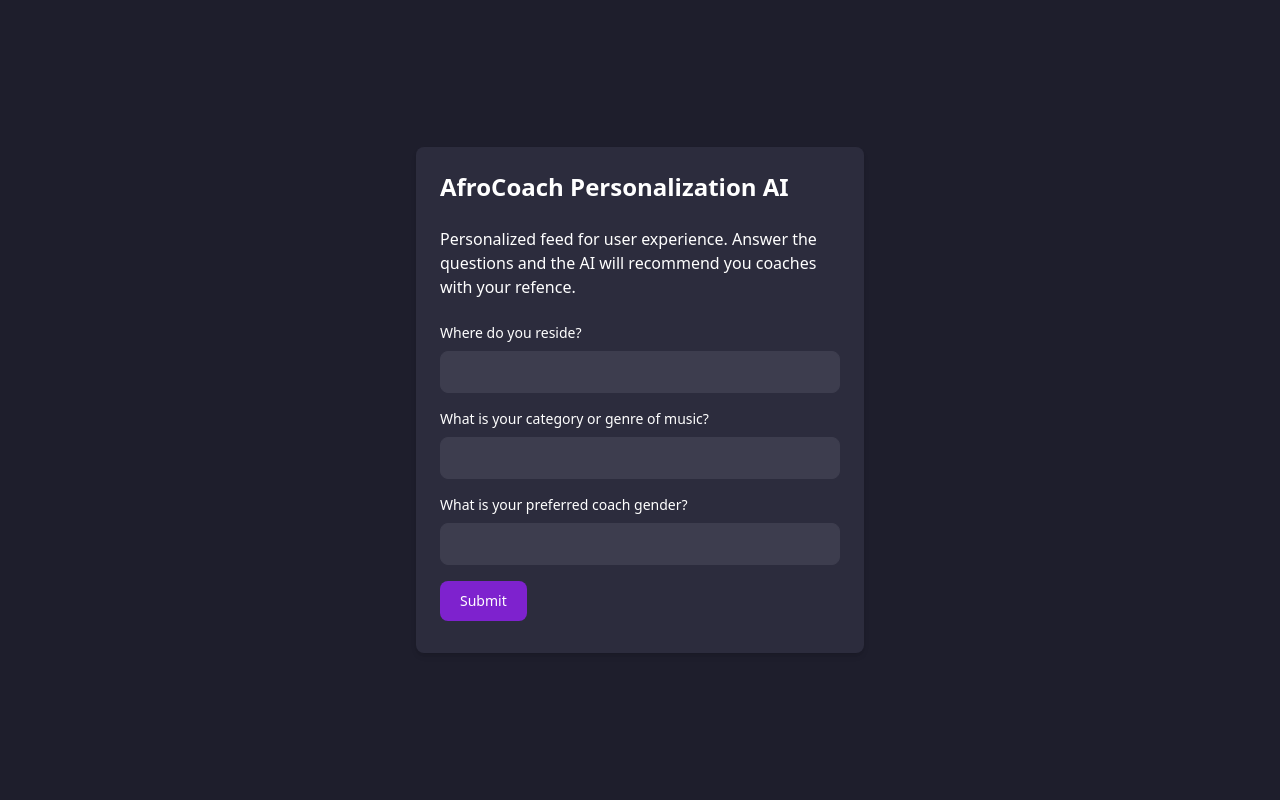
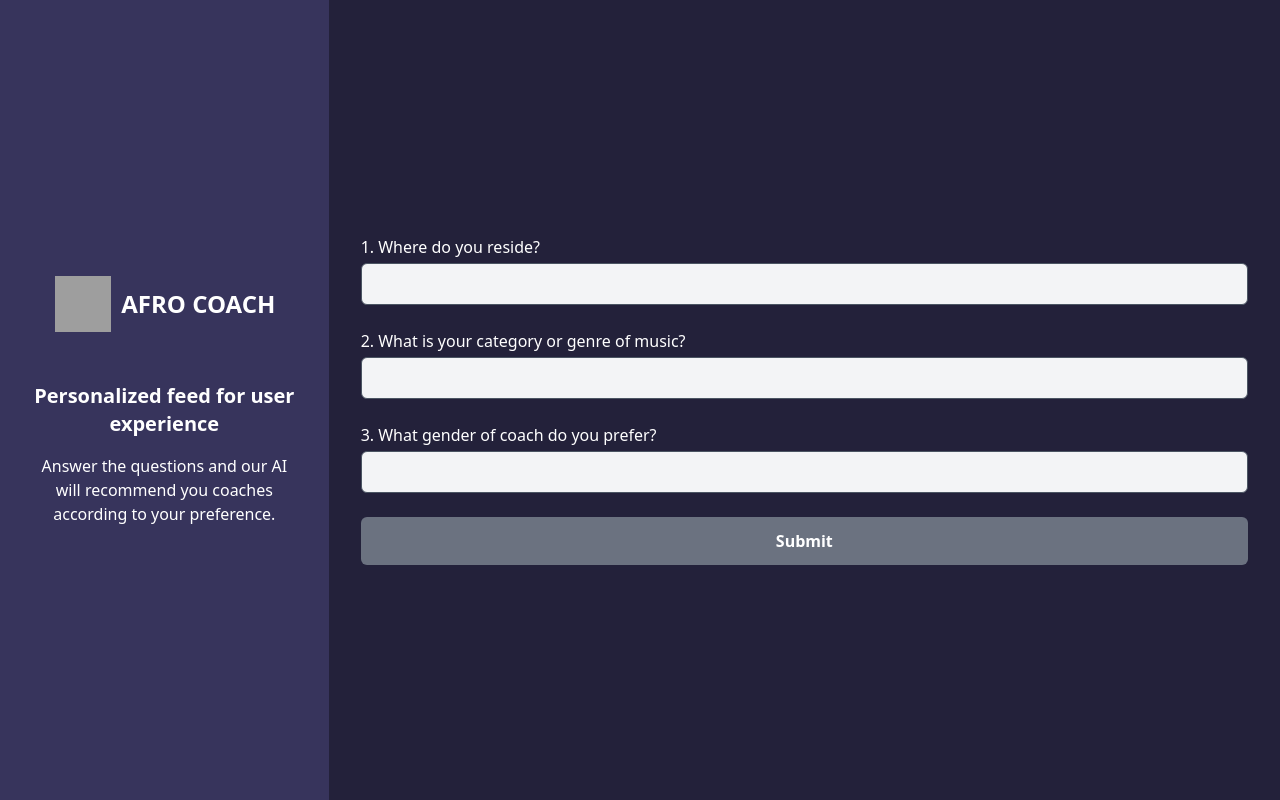
Before and after one commit to christienMD/cimfest-hackathon, a React (Vite) app: page /suggest in a window 1280 px wide. Built offline with nearby package versions, Linux system fonts and the light colour scheme; grey boxes are pictures that could not be loaded.

Commit message:
refactor: ai questions for suggesting

```diff
--- a/src/components/sections/Questions/AIQuestionsPage.tsx
+++ b/src/components/sections/Questions/AIQuestionsPage.tsx
@@ -1,116 +1,113 @@
 import React, { useState } from 'react';
-
-interface FormData {
-  location: string;
-  category: string;
-  gender: string;
-  musicType: string;
-}
+import AuthLogo from '../AuthLogo/AuthLogo';
 
 const AIQuestionsPage: React.FC = () => {
-  const [formData, setFormData] = useState<FormData>({
-    location: '',
-    category: '',
-    gender: '',
+  const [formData, setFormData] = useState({
+    residence: '',
+    genre: '',
+    coachGender: '',
     musicType: '',
   });
-  const [isLoading, setIsLoading] = useState(false);
+  const [loading, setLoading] = useState(false);
 
-  const handleInputChange = (
-    event: React.ChangeEvent<HTMLInputElement>
-  ): void => {
-    const { name, value } = event.target;
-    setFormData((prevState) => ({
-      ...prevState,
-      [name]: value,
-    }));
+  const isFormComplete = Object.values(formData).every((value) => value.trim() !== '');
+
+  const handleChange = (e: React.ChangeEvent<HTMLInputElement>) => {
+    setFormData({
+      ...formData,
+      [e.target.name]: e.target.value,
+    });
   };
 
-  const handleSubmit = (event: React.FormEvent<HTMLFormElement>): void => {
-    event.preventDefault();
-    setIsLoading(true);
+  const handleSubmit = async (e: React.FormEvent) => {
+    e.preventDefault();
+    if (!isFormComplete) return;
 
-    // Simulate loading process
+    setLoading(true);
+    // Simulate API call
     setTimeout(() => {
-      setIsLoading(false);
-      console.log('Form data:', formData);
+      setLoading(false);
+      alert('Form submitted successfully!');
     }, 2000);
   };
 
   return (
-    <div className="flex h-screen bg-[#1e1e2c] p-4">
-      <div className="m-auto w-full max-w-md p-6 bg-[#2c2c3d] rounded-lg shadow-md">
-        <h1 className="text-2xl font-bold mb-6 text-white">AfroCoach Personalization AI</h1>
-        <p className="mb-6 text-white">
-          Personalized feed for user experience. Answer the questions and the AI
-          will recommend you coaches with your refence.
-        </p>
-        {isLoading ? (
-          <div className="flex justify-center items-center h-48">
-            <div className="animate-spin rounded-full h-10 w-10 border-b-2 border-white"></div>
+    <div className="flex flex-col md:flex-row items-center justify-center bg-gray-900 text-white">
+      <div className="w-full lg:h-screen md:w-1/3 flex flex-col items-center justify-center text-center bg-[#37345C] p-8">
+        <div className="text-3xl font-bold mb-4"><AuthLogo /></div>
+        <h2 className="text-xl font-semibold">Personalized feed for user experience</h2>
+        <p className="mt-4">Answer the questions and our AI will recommend you coaches according to your preference.</p>
       </div>
-        ) : (
-          <form onSubmit={handleSubmit}>
-            <div className="mb-4">
-              <label
-                htmlFor="location"
-                className="block mb-2 text-sm font-medium text-white"
+      <form
+        onSubmit={handleSubmit}
+        className="w-full lg:h-screen bg-[#23213A] p-8 flex flex-col justify-center space-y-6"
       >
-                Where do you reside?
-              </label>
+        <label className="block">
+          <span>1. Where do you reside?</span>
           <input
             type="text"
-                id="location"
-                name="location"
-                value={formData.location}
-                onChange={handleInputChange}
-                className="bg-[#3d3d4e] border border-[#3d3d4e] text-white text-sm rounded-lg focus:ring-purple-500 focus:border-purple-500 block w-full p-2.5"
+            name="residence"
+            value={formData.residence}
+            onChange={handleChange}
+            className="mt-1 block w-full bg-gray-100 border border-gray-600 rounded-md p-2 text-black"
             required
           />
-            </div>
-            <div className="mb-4">
-              <label
-                htmlFor="category"
-                className="block mb-2 text-sm font-medium text-white"
-              >
-                What is your category or genre of music?
         </label>
+
+        <label className="block">
+          <span>2. What is your category or genre of music?</span>
           <input
             type="text"
-                id="category"
-                name="category"
-                value={formData.category}
-                onChange={handleInputChange}
-                className="bg-[#3d3d4e] border border-[#3d3d4e] text-white text-sm rounded-lg focus:ring-purple-500 focus:border-purple-500 block w-full p-2.5"
+            name="genre"
+            value={formData.genre}
+            onChange={handleChange}
+            className="mt-1 block w-full bg-gray-100 border border-gray-600 rounded-md p-2 text-black"
             required
           />
-            </div>
-            <div className="mb-4">
-              <label
-                htmlFor="gender"
-                className="block mb-2 text-sm font-medium text-white"
-              >
-                What is your preferred coach gender?
         </label>
+
+        <label className="block">
+          <span>3. What gender of coach do you prefer?</span>
           <input
             type="text"
-                id="gender"
-                name="gender"
-                value={formData.gender}
-                onChange={handleInputChange}
-                className="bg-[#3d3d4e] border border-[#3d3d4e] text-white text-sm rounded-lg focus:ring-purple-500 focus:border-purple-500 block w-full p-2.5"
+            name="coachGender"
+            value={formData.coachGender}
+            onChange={handleChange}
+            className="mt-1 block w-full bg-gray-100 border border-gray-600 rounded-md p-2 text-black"
             required
           />
-            </div>
+        </label>
         <button
           type="submit"
-              className="text-white bg-purple-700 hover:bg-purple-800 focus:ring-4 focus:ring-purple-300 font-medium rounded-lg text-sm px-5 py-2.5 mb-2 focus:outline-none"
+          className={`w-full py-3 rounded-md text-white font-semibold ${isFormComplete ? 'bg-[#37345C]' : 'bg-gray-500'} hover:bg-[#C4A2FF] transition-colors`}
+          disabled={!isFormComplete}
         >
-              Submit
+          {loading ? (
+            <svg
+              className="animate-spin h-5 w-5 mx-auto text-white"
+              xmlns="http://www.w3.org/2000/svg"
+              fill="none"
+              viewBox="0 0 24 24"
+            >
+              <circle
+                className="opacity-25"
+                cx="12"
+                cy="12"
+                r="10"
+                stroke="currentColor"
+                strokeWidth="4"
+              ></circle>
+              <path
+                className="opacity-75"
+                fill="currentColor"
+                d="M4 12a8 8 0 018-8v4l2-2-2-2a8 8 0 100 16l-2-2 2-2v4a8 8 0 01-8-8z"
+              ></path>
+            </svg>
+          ) : (
+            'Submit'
+          )}
         </button>
       </form>
-        )}
-      </div>
     </div>
   );
 };
```
Lines whose indentation alone changed are shown as unchanged.
